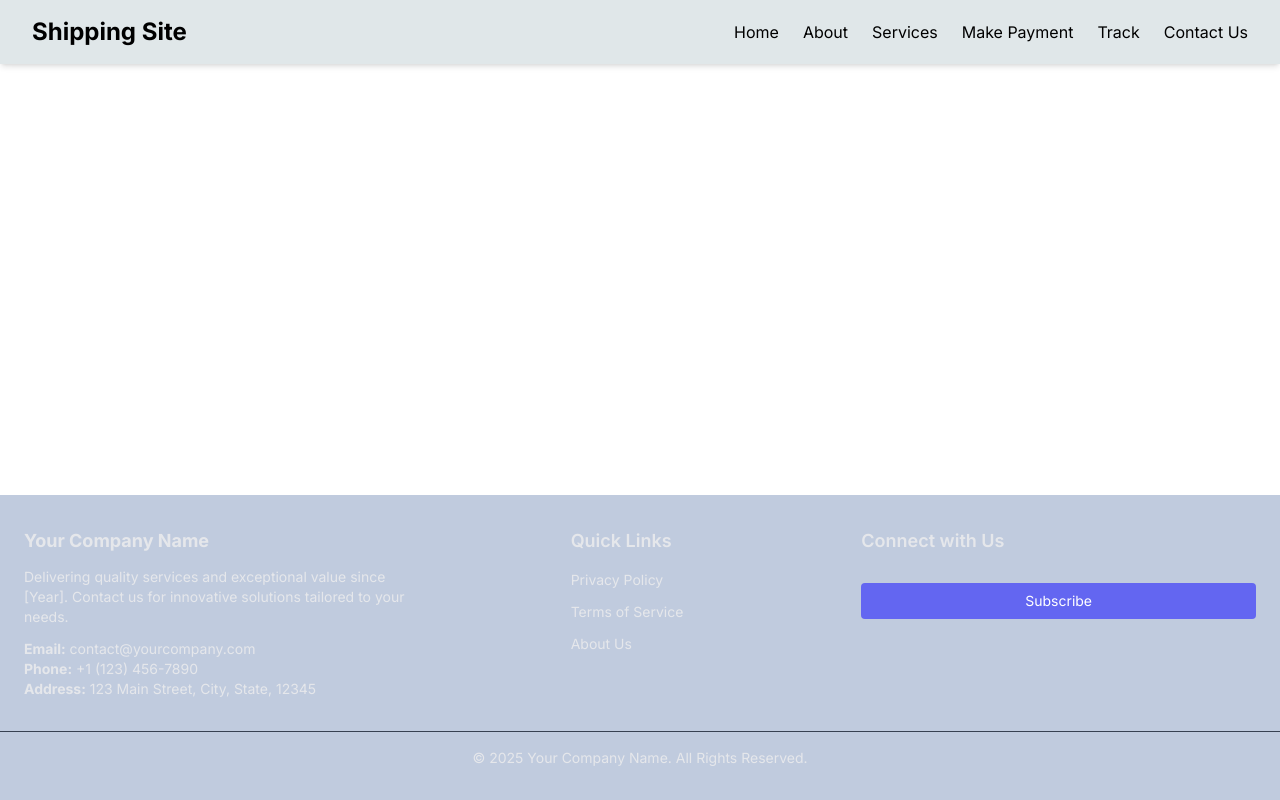
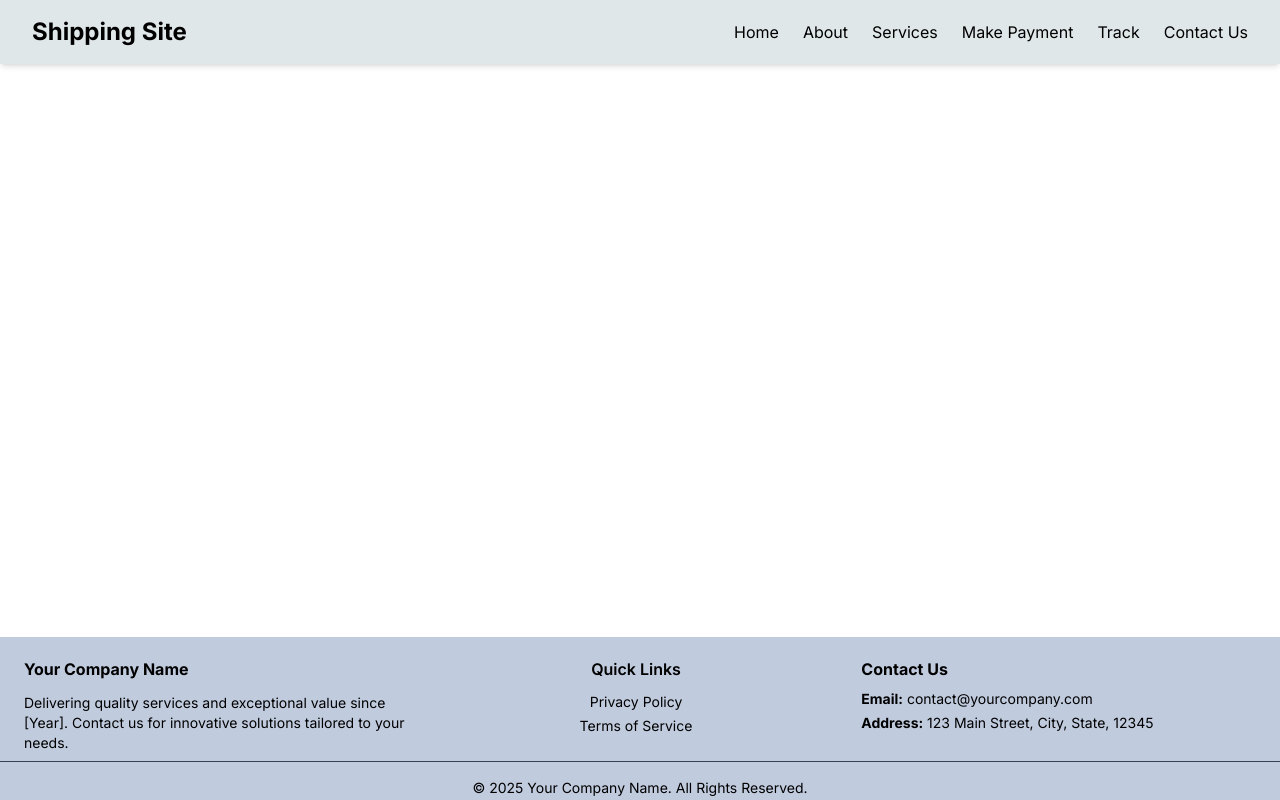
Before and after one commit to Whitehead549/drippainter, a React (Create React App) app: page /#/admin in a window 1280 px wide. Built offline with nearby package versions, Linux system fonts and the light colour scheme.

Commit message:
first commit

```diff
--- a/src/components/Footer.jsx
+++ b/src/components/Footer.jsx
@@ -4,75 +4,72 @@ const Footer = () => {
   const currentYear = new Date().getFullYear();
 
   return (
-    <footer className="bg-custom_blue  text-gray-200 py-8">
-      <div className="container mx-auto px-4 md:px-6 grid grid-cols-1 md:grid-cols-3 gap-6">
+    <footer className="bg-custom_blue text-[#000000] pt-5 pb-0.5">
+      <div className="container mx-auto px-4 md:px-6 grid grid-cols-1 gap-6 sm:grid-cols-3  md:grid-cols-3  lg:grid-cols-3 ">
         {/* Column 1: Company Information */}
-        <div className="text-center md:text-left">
-          <h2 className="text-sm md:text-base lg:text-lg font-bold mb-3">Your Company Name</h2>
+        <div className="text-center sm:text-left">
+          <h2 className="text-sm md:text-base font-bold mb-3">
+            Your Company Name
+          </h2>
           <p className="text-xs md:text-sm leading-relaxed">
-            Delivering quality services and exceptional value since [Year]. Contact us for innovative solutions tailored to your needs.
-          </p>
-          <p className="mt-3 text-xs md:text-sm">
-            <strong>Email:</strong> contact@yourcompany.com
-          </p>
-          <p className="text-xs md:text-sm">
-            <strong>Phone:</strong> +1 (123) 456-7890
-          </p>
-          <p className="text-xs md:text-sm">
-            <strong>Address:</strong> 123 Main Street, City, State, 12345
+            Delivering quality services and exceptional value since [Year].
+            Contact us for innovative solutions tailored to your needs.
           </p>
         </div>
 
         {/* Column 2: Quick Links */}
-        <div className="text-center md:text-left pl-[8rem]">
-          <h3 className="text-sm md:text-base lg:text-lg font-semibold mb-3">Quick Links</h3>
-          <ul className="space-y-2">
+        <div className="text-center sm:text-centre lg:pr-2 ">
+          <h3 className="text-sm md:text-base font-semibold mb-2">
+            Quick Links
+          </h3>
+          <ul className="space-y-0">
             <li>
-              <a href="/privacy-policy" className="text-xs md:text-sm hover:text-white transition">
+              <a
+                href="/privacy-policy"
+                className="text-xs md:text-sm hover:text-gray-600 transition"
+              >
                 Privacy Policy
               </a>
             </li>
             <li>
-              <a href="/terms-of-service" className="text-xs md:text-sm hover:text-white transition">
+              <a
+                href="/terms-of-service"
+                className="text-xs md:text-sm hover:text-gray-600 transition"
+              >
                 Terms of Service
-              </a>
-            </li>
-            <li>
-              <a href="/about" className="text-xs md:text-sm hover:text-white transition">
-                About Us
               </a>
             </li>
           </ul>
         </div>
 
         {/* Column 3: Social Media & Newsletter */}
-        <div className="text-center md:text-left">
-          <h3 className="text-sm md:text-base lg:text-lg font-semibold mb-3">Connect with Us</h3>
-          <div className="flex justify-center md:justify-start space-x-4 mb-4">
-            <a href="#" className="hover:text-white transition" aria-label="Facebook">
+        <div className="text-center sm:text-left">
+          <h2 className="text-sm md:text-base font-bold mb-2">Contact Us</h2>
+          <p className="text-xs md:text-sm pb-1">
+            <strong>Email:</strong> contact@yourcompany.com
+          </p>
+          <p className="text-xs md:text-sm pb-6">
+            <strong>Address:</strong> 123 Main Street, City, State, 12345
+          </p>
+          <div className="flex justify-center sm:justify-start space-x-4 mb-0">
+            <a href="#" className="hover:text-gray-600 transition" aria-label="Facebook">
               <i className="fab fa-facebook-f"></i>
             </a>
-            <a href="#" className="hover:text-white transition" aria-label="Twitter">
+            <a href="#" className="hover:text-gray-600 transition" aria-label="Twitter">
               <i className="fab fa-twitter"></i>
             </a>
-            <a href="#" className="hover:text-white transition" aria-label="Instagram">
+            <a href="#" className="hover:text-gray-600 transition" aria-label="Instagram">
               <i className="fab fa-instagram"></i>
             </a>
-            <a href="#" className="hover:text-white transition" aria-label="LinkedIn">
+            <a href="#" className="hover:text-gray-600 transition" aria-label="LinkedIn">
               <i className="fab fa-linkedin-in"></i>
             </a>
           </div>
-            <button
-              type="submit"
-              className="w-full bg-indigo-500 text-white text-xs md:text-sm py-2 rounded hover:bg-indigo-600 transition"
-            >
-              Subscribe
-            </button>
         </div>
       </div>
 
       {/* Divider and Copyright */}
-      <div className="border-t border-gray-700 mt-8 pt-4 text-center">
+      <div className="border-t border-gray-700 mt-1 pt-4 text-center">
         <p className="text-xs md:text-sm">
           &copy; {currentYear} Your Company Name. All Rights Reserved.
         </p>
```
Also changed, not shown: 11 other files (tests, documents, lock files or other folders).
